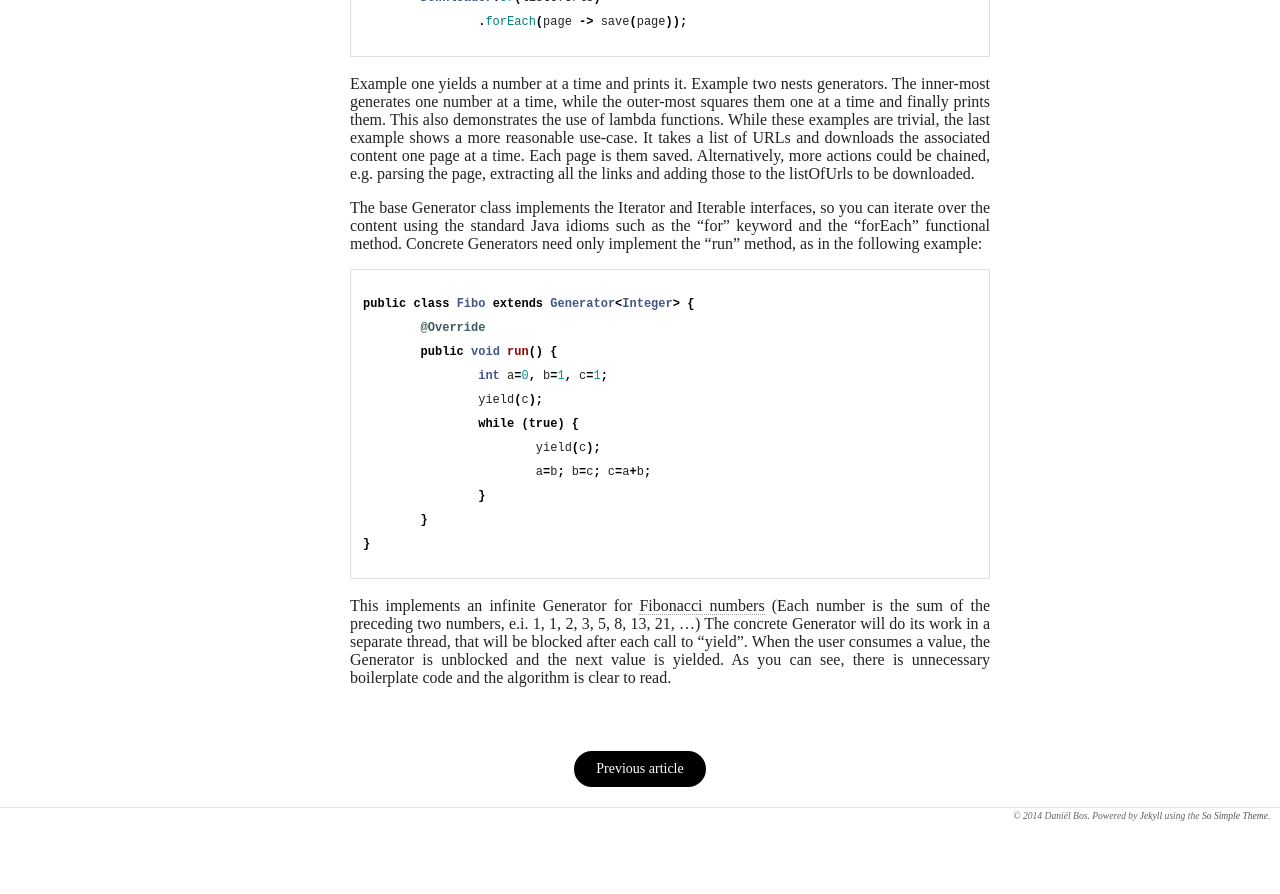
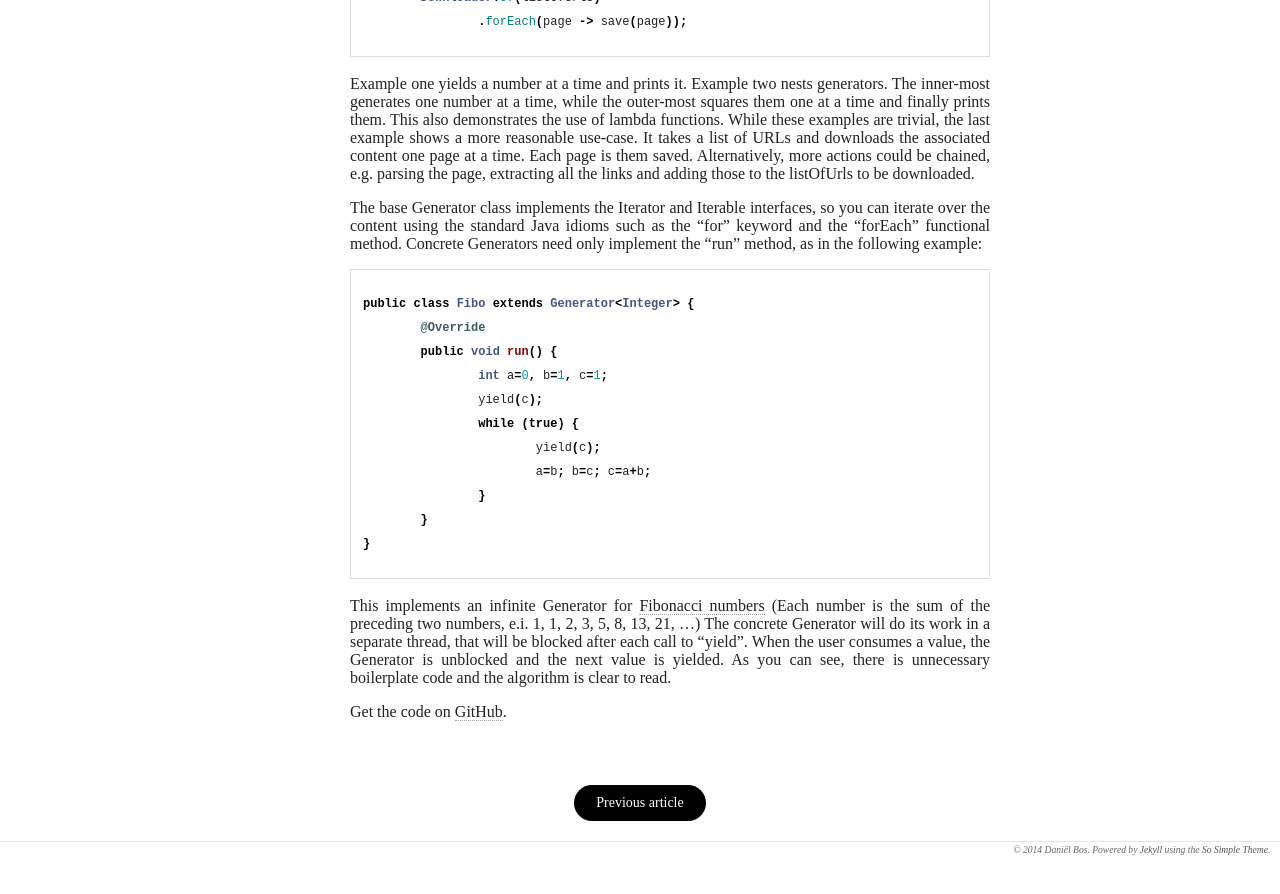
Before and after one commit to corani/corani.github.io, a Jekyll site: the page built from _posts/2014-11-27-java-generators.md, in a window 1280 px wide and 900 px high, scrolled down 1311 px. Shown: the top 894 px of the window. Built offline with Jekyll 4.4.1, drawn with Linux system fonts in a browser that asks for light colours; nearby versions of some CDN libraries; some web fonts are replaced; comment, search, counter and statistics services are not loaded; before the commit the page ends 2177 px from its top, so only the background shows below that.

Commit message:
Generators: GitHub link

```diff
--- a/_posts/2014-11-27-java-generators.md
+++ b/_posts/2014-11-27-java-generators.md
@@ -62,3 +62,5 @@ public class Fibo extends Generator<Integer> {
 This implements an infinite Generator for <a href="http://www.wikiwand.com/en/Fibonacci_number" target="_BLANK">Fibonacci numbers</a> (Each number is the sum of the preceding two numbers, e.i. 1, 1, 2, 3, 5, 8, 13, 21, ...)
 The concrete Generator will do its work in a separate thread, that will be blocked after each call to "yield". When the user consumes a value, the Generator is unblocked and the next value is yielded. As you can see,
 there is unnecessary boilerplate code and the algorithm is clear to read.
+
+Get the code on <a href="https://github.com/corani/JavaGen" target="_BLANK">GitHub</a>.
```
